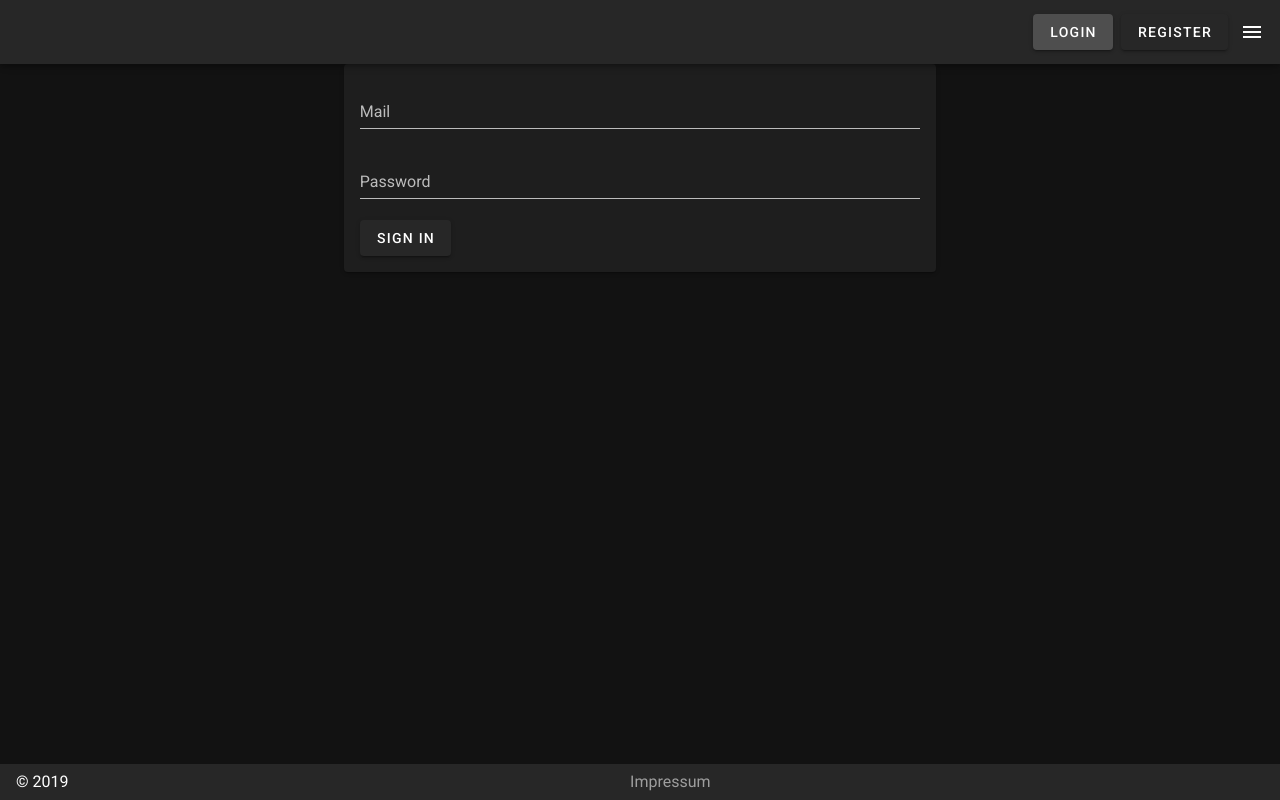
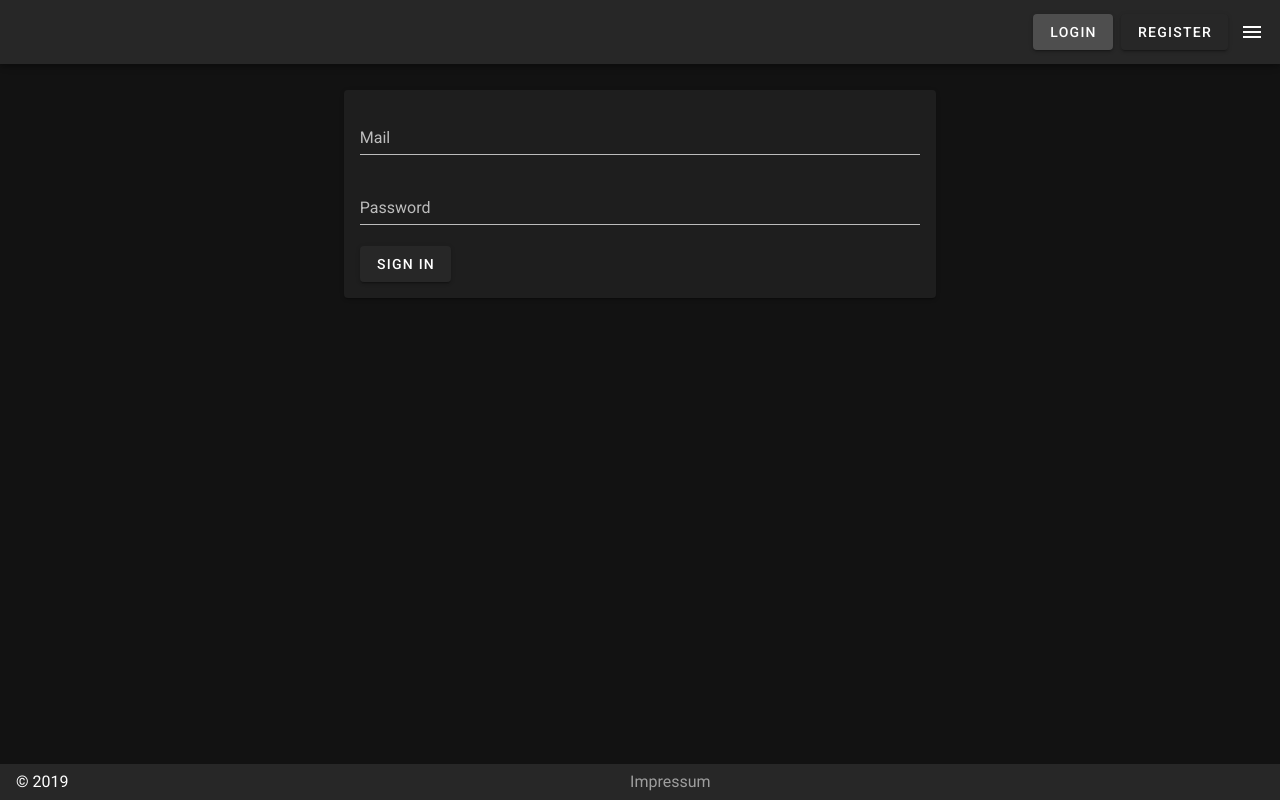
Before and after one commit to hfu-gis/Delta, a Vue app: page /Login in a window 1280 px wide. Built offline with nearby package versions, Linux system fonts and the light colour scheme.

Commit message:
login und register same distance to top

```diff
--- a/src/views/LoginBotS.vue
+++ b/src/views/LoginBotS.vue
@@ -72,7 +72,7 @@
 </script>
 
 <style scoped>
-  .register{
+  .login{
     margin-top: 2%;
   }
   p{
```
